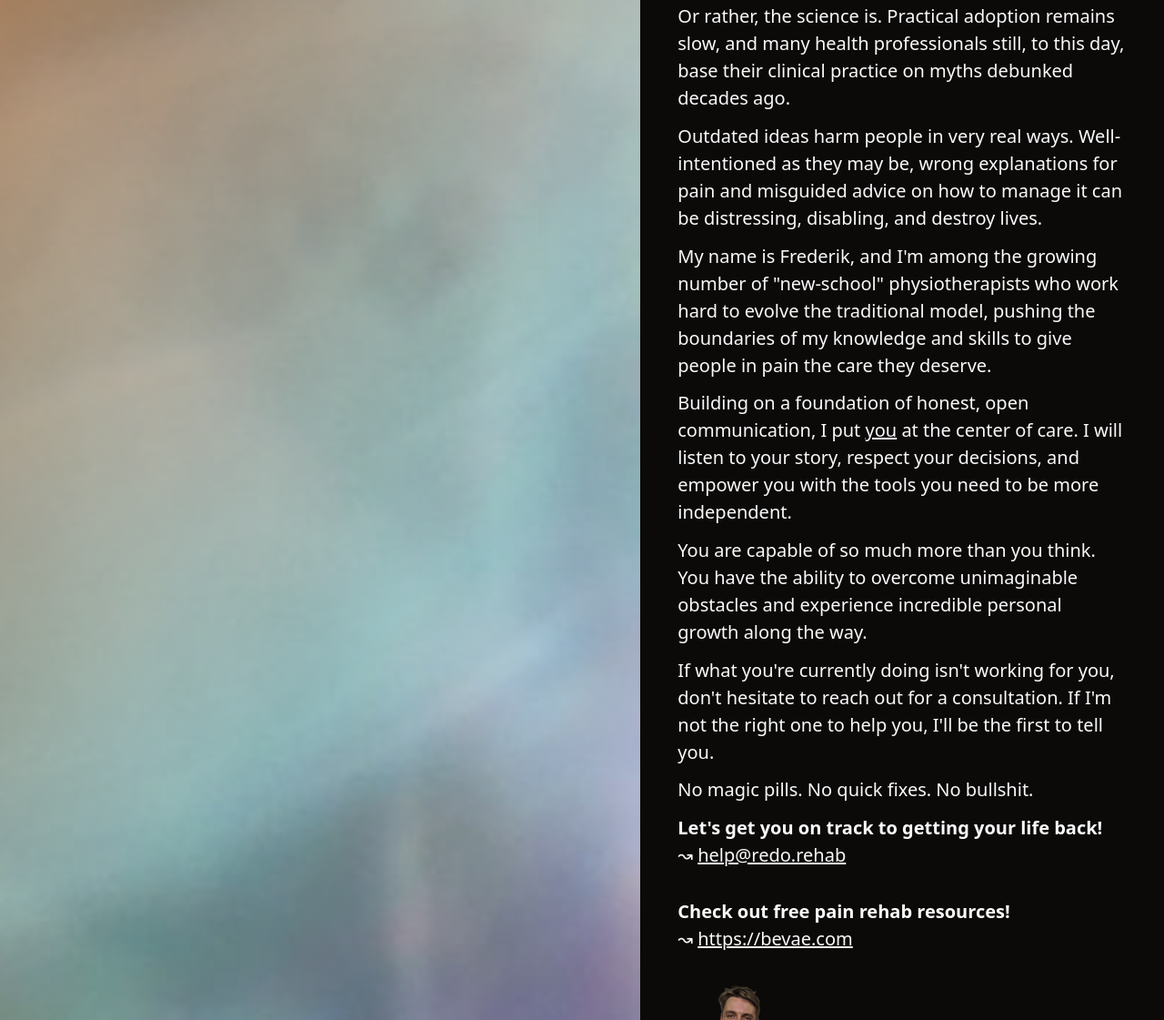
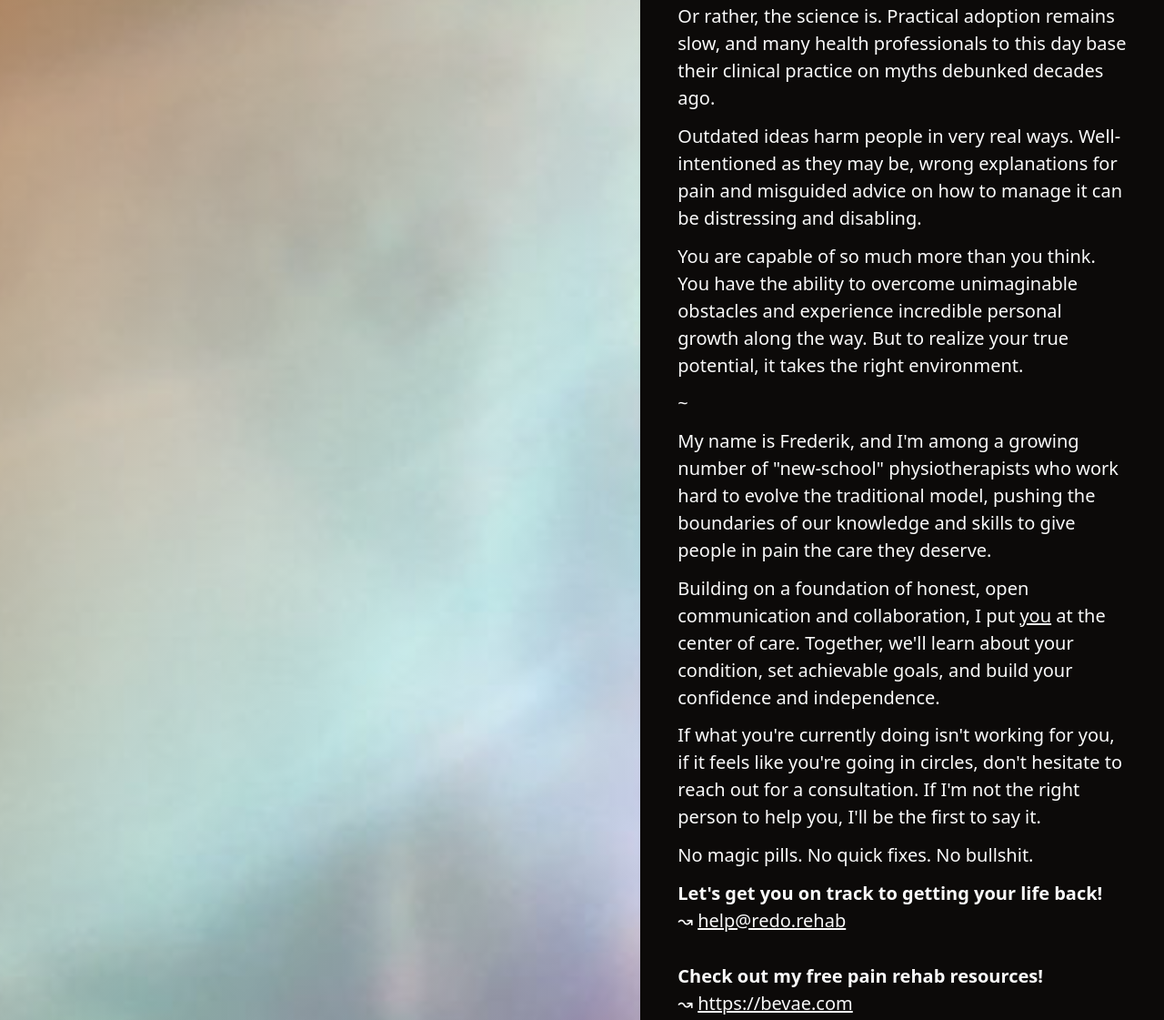
Before and after one commit to fkkehlet/redorehab, an Astro site: page / in a window 1280 px wide. Shown: the part 368-1489 px from the top of the page at 91% size. Built offline with nearby package versions, Linux system fonts and the light colour scheme; Astro itself is replaced by a stand-in of ours; a web font is replaced by a local one.

Commit message:
Edit text

```diff
--- a/src/layouts/Layout.astro
+++ b/src/layouts/Layout.astro
@@ -42,7 +42,7 @@ const { title, description, ogType = 'website', ogImage = '' } = Astro.props;
     <link rel="stylesheet" href="https://use.typekit.net/gbi4aes.css" />
   </head>
 
-  <body class="bg-zinc-950 text-zinc-50 text-f-base font-body">
+  <body class="bg-zinc-50 text-zinc-50 text-f-base font-body">
     <main>
       <slot />
     </main>
--- a/src/pages/index.astro
+++ b/src/pages/index.astro
@@ -4,7 +4,7 @@ import Layout from '@layouts/Layout.astro';
 
 <Layout title="redo. rehab." description="join the revolution.">
   <div class="bg-[url(/background.jpg)] bg-cover bg-center">
-    <div class="bg-gradient-to-br from-amber-700/70 via-teal-700/30 to-violet-700/50">
+    <div class="bg-gradient-to-br from-amber-700/70 via-teal-200/30 to-violet-700/50">
       <div class="container">
         <div class="ml-auto min-h-screen space-y-f-6 max-w-md md:max-w-xl bg-stone-950 pt-f-8 px-f-8">
           <div class="font-heading font-extrabold space-y-f-2">
@@ -21,30 +21,35 @@ import Layout from '@layouts/Layout.astro';
           <div class="space-y-f-2">
             <h2 class="text-f-xl font-extrabold">Physiotherapy is moving fast.</h2>
             <p>
-              Or rather, the science is. Practical adoption remains slow, and many health professionals still, to this
-              day, base their clinical practice on myths debunked decades ago.
+              Or rather, the science is. Practical adoption remains slow, and many health professionals to this day base
+              their clinical practice on myths debunked decades ago.
             </p>
             <p>
               Outdated ideas harm people in very real ways. Well-intentioned as they may be, wrong explanations for pain
-              and misguided advice on how to manage it can be distressing, disabling, and destroy lives.
-            </p>
-            <p>
-              My name is Frederik, and I'm among the growing number of "new-school" physiotherapists who work hard to
-              evolve the traditional model, pushing the boundaries of my knowledge and skills to give people in pain the
-              care they deserve.
-            </p>
-            <p>
-              Building on a foundation of honest, open communication, I put <em class="not-italic underline">you</em>
-               at the center of care. I will listen to your story, respect your decisions, and empower you with the
-              tools you need to be more independent.
+              and misguided advice on how to manage it can be distressing and disabling.
             </p>
             <p>
               You are capable of so much more than you think. You have the ability to overcome unimaginable obstacles
-              and experience incredible personal growth along the way.
+              and experience incredible personal growth along the way. But to realize your true potential, it takes the
+              right environment.
+            </p>
+            <p>~</p>
+            <p>
+              My name is Frederik, and I'm among a growing number of "new-school" physiotherapists who work hard to
+              evolve the traditional model, pushing the boundaries of our knowledge and skills to give people in pain
+              the care they deserve.
             </p>
             <p>
-              If what you're currently doing isn't working for you, don't hesitate to reach out for a consultation. If
-              I'm not the right one to help you, I'll be the first to tell you.
+              Building on a foundation of honest, open communication and collaboration, I put <em
+                class="not-italic underline">you</em
+              >
+               at the center of care. Together, we'll learn about your condition, set achievable goals, and build your
+              confidence and independence.
+            </p>
+            <p>
+              If what you're currently doing isn't working for you, if it feels like you're going in circles, don't
+              hesitate to reach out for a consultation. If I'm not the right person to help you, I'll be the first to
+              say it.
             </p>
             <p>No magic pills. No quick fixes. No bullshit.</p>
             <p
@@ -53,7 +58,7 @@ import Layout from '@layouts/Layout.astro';
             </p>
           </div>
           <p>
-            <strong class="font-extrabold">Check out free pain rehab resources!</strong><br />
+            <strong class="font-extrabold">Check out my free pain rehab resources!</strong><br />
              ↝ <a class="underline hover:text-amber-300" href="https://bevae.com/" target="_blank">https://bevae.com</a>
           </p>
           <div class="flex items-end">
```
